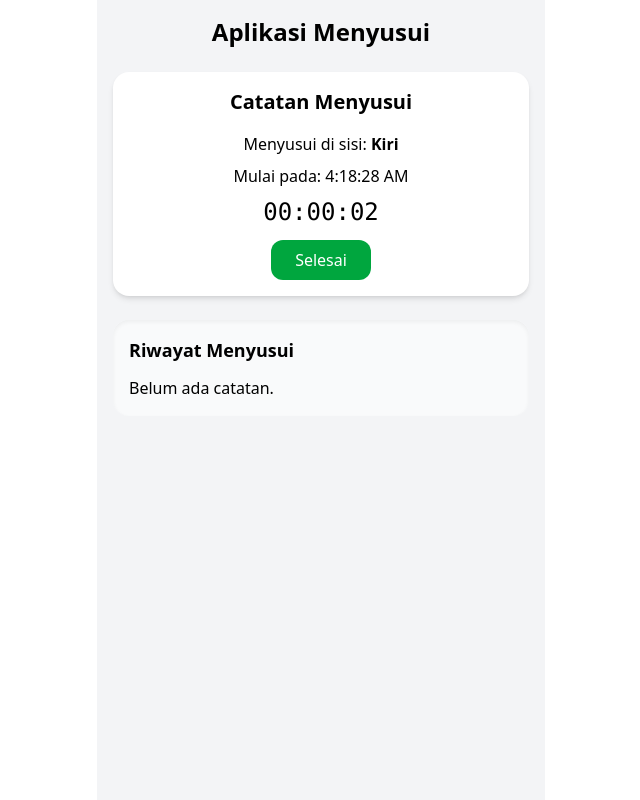
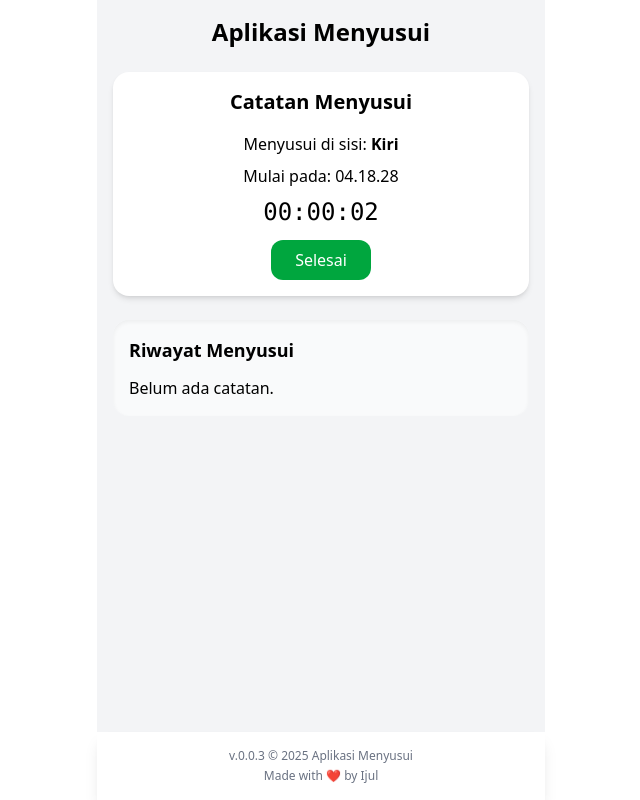
Before and after one commit to afrijaldz/nennen-tracker, a React (Vite) app: page / in a window 1280 px wide. Both pictures are taken after a click on the button "Mulai Kiri". Shown: the whole page, without its empty margins (319-959 px from the left). Built offline with nearby package versions, Linux system fonts and the light colour scheme.

Commit message:
feat: enhance UI with footer and improve date formatting in HistoryList and TimerControl components

```diff
--- a/src/App.tsx
+++ b/src/App.tsx
@@ -7,10 +7,20 @@ function App() {
   const [newLog, setNewLog] = useState(null);
 
   return (
-    <div className="min-h-screen bg-gray-100 p-4 max-w-md mx-auto">
+    <div className="min-h-screen bg-gray-100 p-4 max-w-md mx-auto relative">
       <h1 className="text-2xl font-bold text-center mb-6">Aplikasi Menyusui</h1>
       <TimerControl onNewLog={setNewLog} />
-      <HistoryList newLogTrigger={newLog} />
+      <div className="mb-20">
+        <HistoryList newLogTrigger={newLog} />
+      </div>
+      <div className="absolute bottom-0 left-0 right-0 p-4 bg-white shadow-lg ">
+        <footer className="text-center text-gray-500 text-xs">
+          v.0.0.3 &copy; {new Date().getFullYear()} Aplikasi Menyusui
+        </footer>
+        <div className="text-center text-xs text-gray-500 mt-1 ">
+          Made with ❤️ by Ijul
+        </div>
+      </div>
     </div>
   );
 }
--- a/src/components/HistoryList.tsx
+++ b/src/components/HistoryList.tsx
@@ -32,7 +32,16 @@ export default function HistoryList({ newLogTrigger }: { newLogTrigger: any }) {
               {log.durationMinutes} menit
             </p>
             <p className="text-sm text-gray-500">
-              {new Date(log.startTime).toLocaleString()}
+              {new Date(log.startTime).toLocaleString("id-ID", {
+                weekday: "long",
+                year: "numeric",
+                month: "long",
+                day: "2-digit",
+                dayPeriod: "short",
+                hour: "2-digit",
+                minute: "2-digit",
+                second: "2-digit",
+              })}
             </p>
           </li>
         ))}
--- a/src/components/TimerControl.tsx
+++ b/src/components/TimerControl.tsx
@@ -98,7 +98,15 @@ export default function TimerControl({ onNewLog }: { onNewLog: any }) {
             Menyusui di sisi:{" "}
             <strong>{side === "left" ? "Kiri" : "Kanan"}</strong>
           </p>
-          <p className="mb-2">Mulai pada: {startTime.toLocaleTimeString()}</p>
+          <p className="mb-2">
+            Mulai pada:{" "}
+            {startTime.toLocaleTimeString("id-ID", {
+              hour: "2-digit",
+              minute: "2-digit",
+              second: "2-digit",
+              dayPeriod: "short",
+            })}
+          </p>
           <p className="text-2xl font-mono mt-2">
             {formatDuration(elapsedSeconds)}
           </p>
@@ -110,8 +118,11 @@ export default function TimerControl({ onNewLog }: { onNewLog: any }) {
           </button>
         </div>
       )}
-      {duration && (
-        <p className="mt-4 text-green-700">Tersimpan: {duration} menit</p>
+
+      {duration !== null && duration > 0 && (
+        <div>
+          <p className="mt-4 text-green-700">Tersimpan: {duration} menit</p>
+        </div>
       )}
     </div>
   );
```
